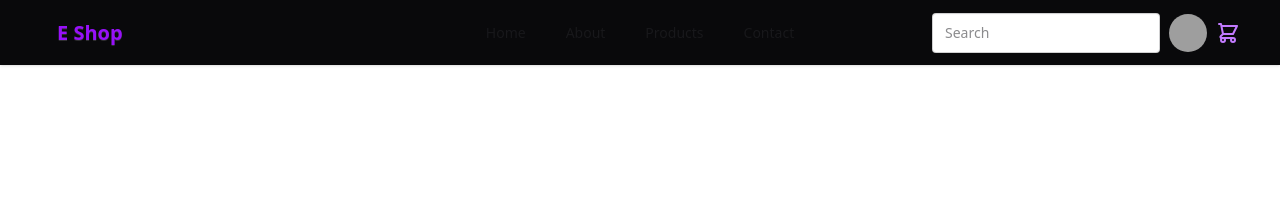
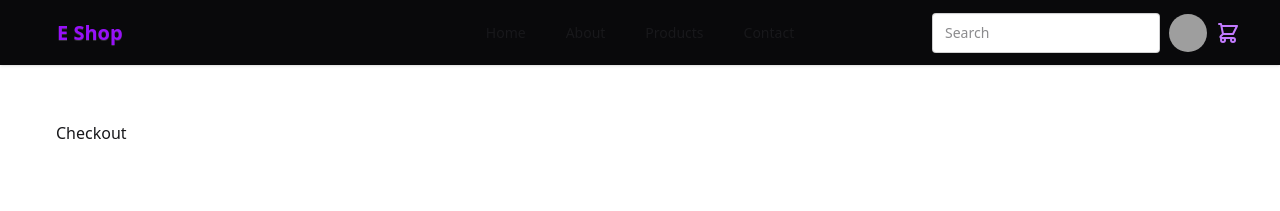
Before and after one commit to lezyCoder/E_Shop, a React (Vite) app: page /checkout in a window 1280 px wide. Shown: the top 211 px of the page. Built offline with nearby package versions, Linux system fonts and the light colour scheme; grey boxes are pictures that could not be loaded.

Commit message:
Add Checkout page and integrate navigation from Cart to Checkout

```diff
--- a/src/App.jsx
+++ b/src/App.jsx
@@ -8,7 +8,7 @@ import Contact from "./components/Pages/Contact";
 import About from "./components/Pages/About";
 import ProductDetails from "./components/Pages/ProductDetails";
 import Cart from "./components/Pages/Cart";
-
+import Checkout from "./components/Pages/Checkout";
 const App = () => {
   return (
     <>
@@ -21,6 +21,7 @@ const App = () => {
           <Route path="/products" element={<Products />} />
           <Route path="/product/:id" element={<ProductDetails />} />
           <Route path="/cart" element={<Cart />} />
+          <Route path="/checkout" element={<Checkout />} />
         </Routes>
       </Layout>
       <Footer />
--- a/src/components/Pages/Cart.jsx
+++ b/src/components/Pages/Cart.jsx
@@ -1,13 +1,14 @@
-import {  useSelector } from "react-redux";
+import { useSelector } from "react-redux";
 import CartCard from "../Cards/CartCard";
 import { useMemo } from "react";
+import { useNavigate } from "react-router-dom";
 
 const Cart = () => {
   const cartItems = useSelector((state) => state.cart);
-
+  const navigate = useNavigate()
   // console.log("Cart", cartItems)
 
-  const shippingPrice =  cartItems.length > 0 ? 5 : 0 ;
+  const shippingPrice = cartItems.length > 0 ? 5 : 0;
   const platformFee = cartItems.length > 0 ? 2 : 0;
 
   const Itemstotal = useMemo(
@@ -20,8 +21,8 @@ const Cart = () => {
     () =>
       Math.ceil(
         Itemstotal.reduce((acc, current) => acc + current, 0) +
-          shippingPrice +
-          platformFee
+        shippingPrice +
+        platformFee
       ),
     [cartItems]
   );
@@ -76,7 +77,7 @@ const Cart = () => {
                 <p className="font-bold">${finalPrice}</p>
               </div>
             </div>
-            <button className="w-full text-sm p-2 bg-purple-500 hover:bg-purple-600 cursor-pointer ">
+            <button className="w-full text-sm p-2 bg-purple-500 hover:bg-purple-600 cursor-pointer " onClick={()=>navigate('/checkout')}>
               Checkout
             </button>
           </div>
--- /dev/null
+++ b/src/components/Pages/Checkout.jsx
@@ -0,0 +1,13 @@
+
+
+const Checkout = () => {
+
+    return (
+        <>
+
+            <h1>Checkout</h1>
+        </>
+    )
+}
+
+export default Checkout;
--- /dev/null
+++ b/src/components/Utils/ProtectedRoutes.jsx
@@ -0,0 +1,8 @@
+
+const ProtectedRoutes = () => {
+  return (
+    <div>ProtectedRoutes</div>
+  )
+}
+
+export default ProtectedRoutes
```
